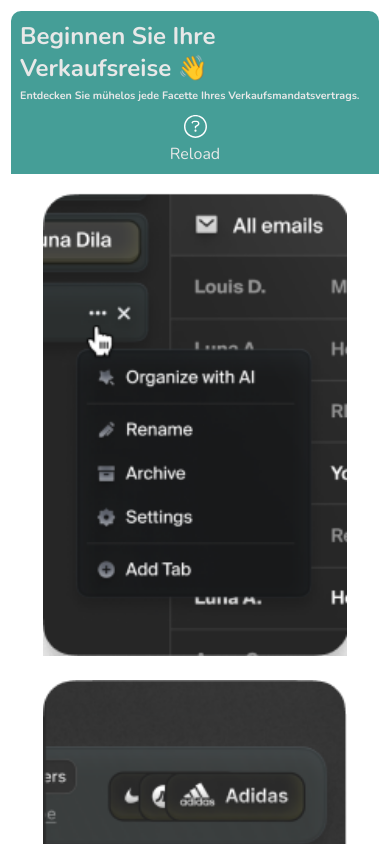
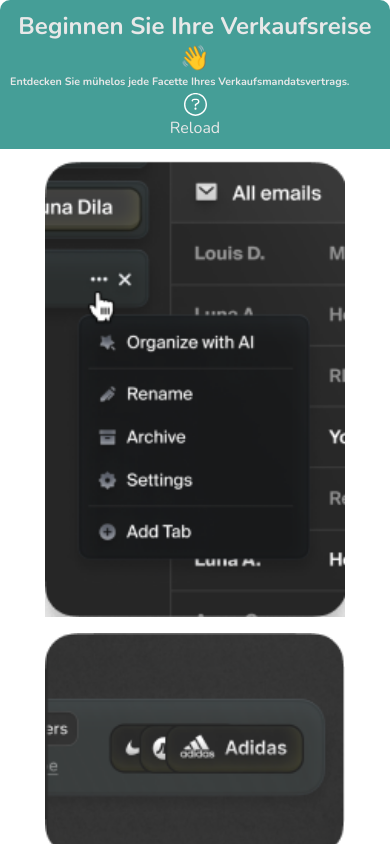
Before and after one commit to KhurramSagoo/test-task, a React (Vite) app: page / in a window 390 px wide. Shown: the top 844 px of the page. Built offline with nearby package versions, Linux system fonts and the light colour scheme; a web font is replaced by a local one.

Commit message:
over flow solved

```diff
--- a/src/App.css
+++ b/src/App.css
@@ -18,26 +18,12 @@
 
 /* Small screen adjustments */
 @media screen and (max-width: 768px) {
-  .toggle-button {
-    display: block;
-  }
-
   .app-div {
     gap: 5px;
     width: 100%;
-    padding: 5px;
   }
 
   .sidebar {
     display: none;
   }
-
-  /* Slide-out animation */
-  /* .app-div .sidebar {
-    transform: translateX($ {({showSidebar}) => (showSidebar ? "0": "-100%")});
-  } */
-
-  .right {
-    width: 100%;
-  }
 }
--- a/src/components/RightPortion.css
+++ b/src/components/RightPortion.css
@@ -39,11 +39,23 @@
 }
 
 @media screen and (max-width: 480px) {
+  .portion-div {
+    width: auto;
+    display: flex;
+    align-items: center;
+    justify-content: center;
+    flex-direction: column;
+    margin: 0;
+    height: auto;
+  }
+  .top {
+    text-align: center;
+  }
   .upper {
     width: 100%;
-    padding: 5px;
+    padding: 10px;
     align-items: center;
-    justify-content: center;
+    justify-content: space-between;
     gap: 3px;
     flex-direction: column;
   }
--- a/src/components/middle.css
+++ b/src/components/middle.css
@@ -4,7 +4,6 @@
   display: flex;
   align-items: center;
   justify-content: center;
-  width: 100%;
 }
 .left {
   display: flex;
@@ -157,7 +156,7 @@
 @media screen and (max-width: 480px) {
   .middleDiv {
     flex-direction: column;
-    padding: 5px;
+    padding: 10px;
   }
   .left {
     flex-direction: column;
@@ -196,7 +195,7 @@
     width: 100%;
   }
   * {
-    padding: 2px;
+    /* padding: 2px; */
   }
 
   .box1,
@@ -288,7 +287,7 @@
     flex-wrap: wrap;
     flex-direction: row;
     gap: 10px;
-    /* width: 100%; */
+    width: 100%;
     /* max-width: 650px; */
     /* max-height: 600px; */
   }
```
